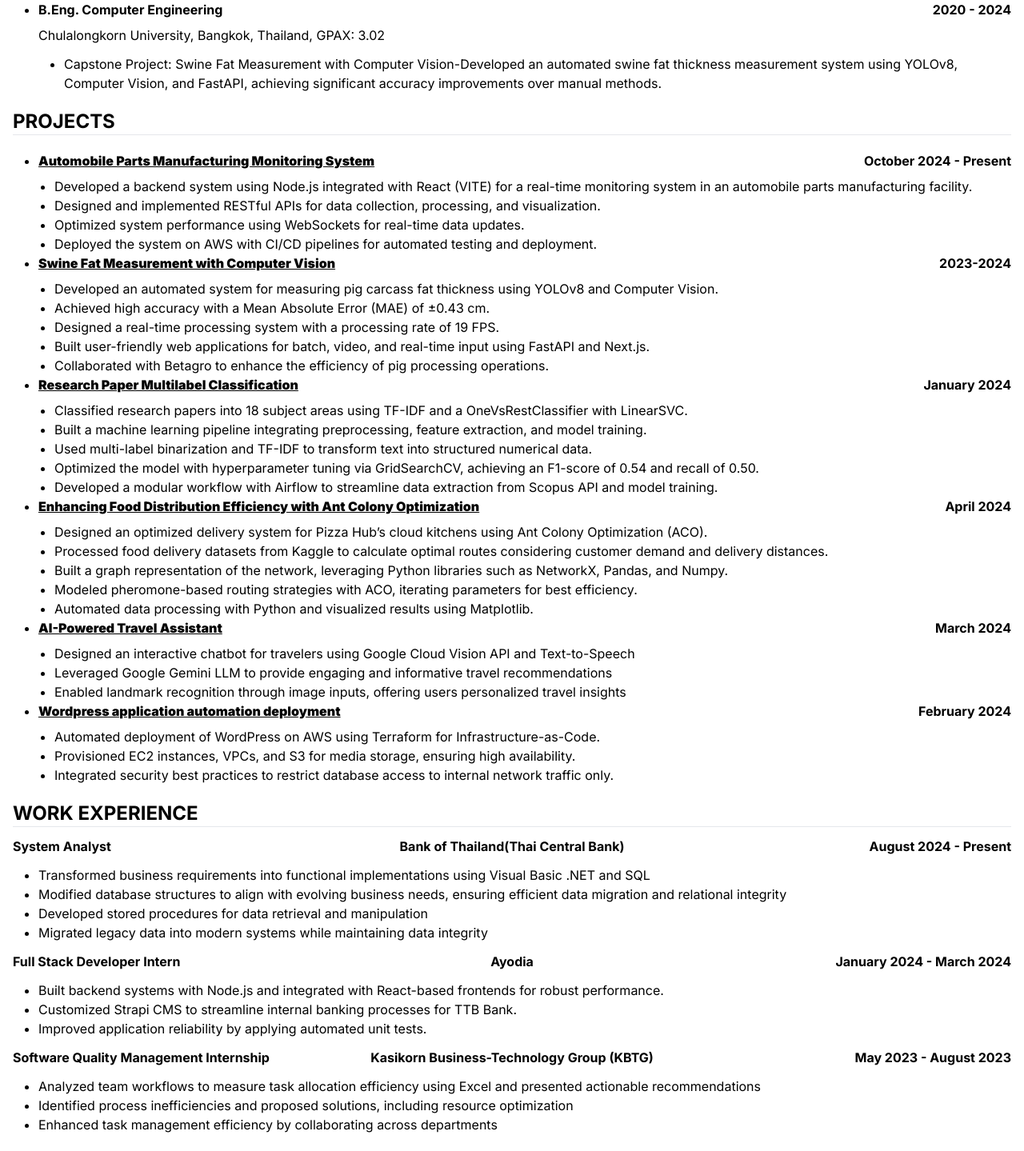
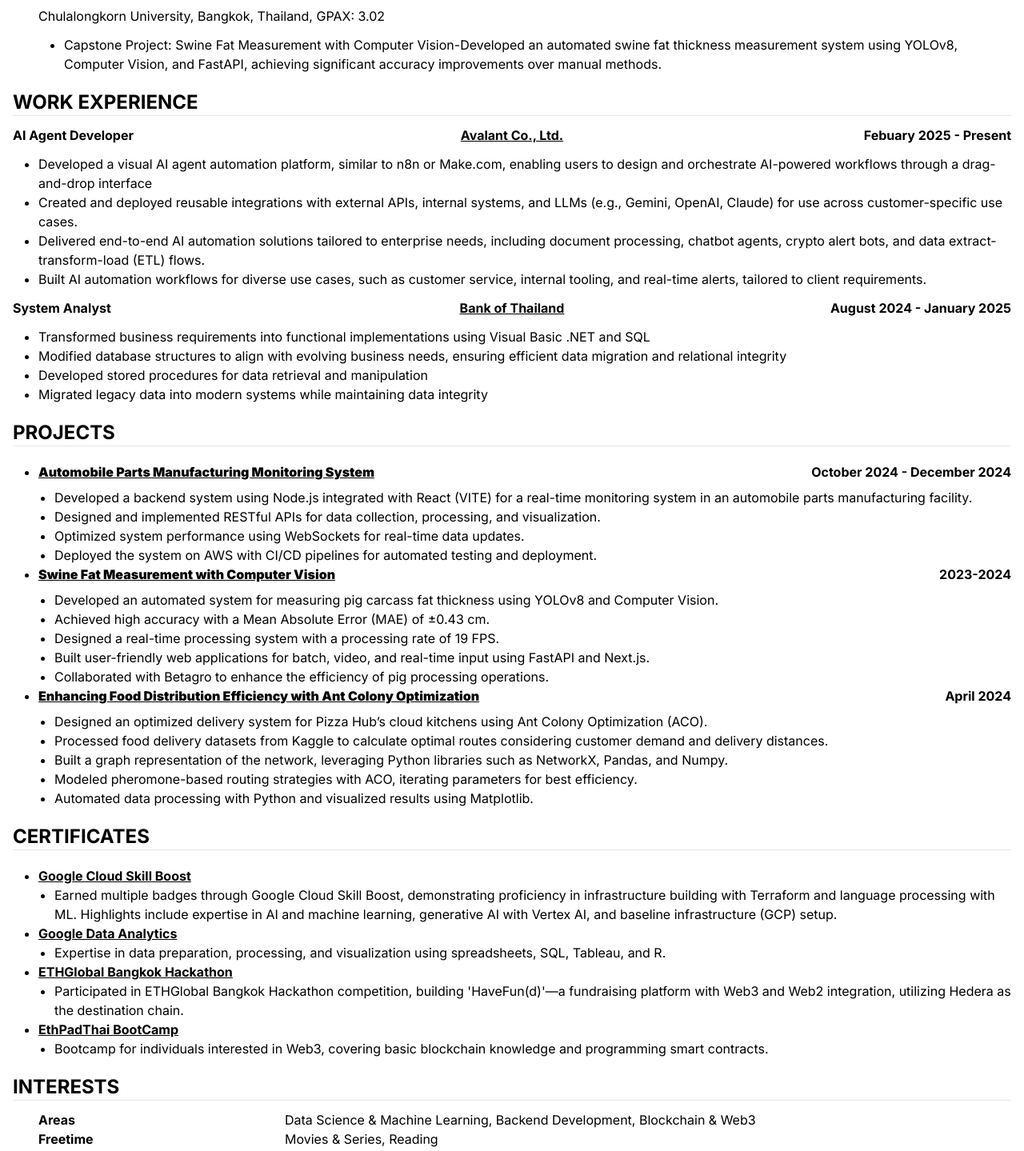
Before and after one commit to tumrabert/tumrabert_landingPage, a Next.js app: page /resume in a window 1280 px wide. Shown: the part 1019-2458 px from the top of the page at 80% size. Built offline with nearby package versions, Linux system fonts and the light colour scheme.

Commit message:
Update Resume Content and Layout

```diff
--- a/app/components/MainContent.tsx
+++ b/app/components/MainContent.tsx
@@ -34,8 +34,8 @@
       <Archievements archievements={data.achievements} />
       <Technologies technologies={data.technologies} />
       <Education educations={data.educations} />
+      <Work workExperiences={data.workExperiences} />
       <Projects projects={data.projects} />
-      <Work workExperiences={data.workExperiences} />
       <Certificates certificates={data.certificates} />
       <Interests interests={data.interests} />
     </div>
--- a/public/data/profile.json
+++ b/public/data/profile.json
@@ -18,7 +18,7 @@
     "url": "",
     "hide": false}
   ],
-  "summary": "**Python Developer** with **3 years of experience** in **backend development, data processing, and automation**. Proficient in **Flask, FastAPI, and Django**, with a strong foundation in **API development, database management, and cloud deployment** using **AWS and GCP**. Experienced in **building efficient and maintainable systems**, integrating **data pipelines**, and collaborating with **frontend developers and data teams**. Adept at **writing clean, reusable code**, optimizing **performance**, and implementing **security best practices**. Passionate about **solving real-world problems** through well-structured and scalable software solutions.",
+  "summary": "**Software Engineer** with experience in **backend development**, **data processing**, and **machine learning**. Proficient in **Python**, **Flask**, and **FastAPI**, with exposure to cloud platforms like **AWS** and **GCP**. Comfortable working with data using **Pandas**, **SQL**, and **NumPy**, and familiar with building and deploying ML models using **TensorFlow**. Interested in applying practical **software** and **data solutions** to solve real-world problems.",
   "projects": [
     {
       "name": "Automobile Parts Manufacturing Monitoring System ",
@@ -33,7 +33,7 @@
       ],
       "url": "",
       "hide": false,
-      "year": "October 2024 - Present"
+      "year": "October 2024 - December 2024"
     },
     {
       "name": "Swine Fat Measurement with Computer Vision",
@@ -49,19 +49,6 @@
       "year": "2023-2024"
     },
     {
-      "name": "Research Paper Multilabel Classification",
-      "details": [
-        "Classified research papers into 18 subject areas using TF-IDF and a OneVsRestClassifier with LinearSVC.",
-        "Built a machine learning pipeline integrating preprocessing, feature extraction, and model training.",
-        "Used multi-label binarization and TF-IDF to transform text into structured numerical data.",
-        "Optimized the model with hyperparameter tuning via GridSearchCV, achieving an F1-score of 0.54 and recall of 0.50.",
-        "Developed a modular workflow with Airflow to streamline data extraction from Scopus API and model training."
-      ],
-      "url": "https://shorturl.at/5JzlJ",
-      "hide": false,
-      "year": "January 2024"
-    },
-    {
       "name": "Enhancing Food Distribution Efficiency with Ant Colony Optimization ",
       "details": [
         "Designed an optimized delivery system for Pizza Hub’s cloud kitchens using Ant Colony Optimization (ACO).",
@@ -73,28 +60,6 @@
       "url": "https://github.com/tumrabert/ACO_restaurant",
       "hide": false,
       "year": "April 2024"
-    },
-    {
-      "name": "AI-Powered Travel Assistant",
-      "details": [
-        "Designed an interactive chatbot for travelers using Google Cloud Vision API and Text-to-Speech",
-        "Leveraged Google Gemini LLM to provide engaging and informative travel recommendations",
-        "Enabled landmark recognition through image inputs, offering users personalized travel insights"
-      ],
-      "url": "https://github.com/clickCA/Geographically-Gifted-Giraffe-GGG",
-      "hide": false,
-      "year": "March 2024"
-    },
-    {
-      "name": "Wordpress application automation deployment",
-      "details": [
-        "Automated deployment of WordPress on AWS using Terraform for Infrastructure-as-Code.",
-        "Provisioned EC2 instances, VPCs, and S3 for media storage, ensuring high availability.",
-        "Integrated security best practices to restrict database access to internal network traffic only."
-      ],
-      "url": "https://github.com/tumrabert/Cloud_Midterm_Project",
-      "hide": false,
-      "year": "February 2024"
     }
   ],
   "technologies": [
@@ -165,40 +130,29 @@
   ],
   "workExperiences": [
     {
+      "position": "AI Agent Developer",
+      "company": "Avalant Co., Ltd.",
+      "url": "https://avlgb.com/",
+      "start": "Febuary 2025",
+      "end": "Present",
+      "details": [
+        "Developed a visual AI agent automation platform, similar to n8n or Make.com, enabling users to design and orchestrate AI-powered workflows through a drag-and-drop interface",
+        "Created and deployed reusable integrations with external APIs, internal systems, and LLMs (e.g., Gemini, OpenAI, Claude) for use across customer-specific use cases.",
+        "Delivered end-to-end AI automation solutions tailored to enterprise needs, including document processing, chatbot agents, crypto alert bots, and data extract-transform-load (ETL) flows.",
+        "Built AI automation workflows for diverse use cases, such as customer service, internal tooling, and real-time alerts, tailored to client requirements."
+      ]
+    },
+    {
       "position": "System Analyst",
-      "company": "Bank of Thailand(Thai Central Bank)",
-      "url": "",
+      "company": "Bank of Thailand",
+      "url": "https://www.bot.or.th/",
       "start": "August 2024",
-      "end": "Present",
+      "end": "January 2025",
       "details": [
         " Transformed business requirements into functional implementations using Visual Basic .NET and SQL",
         "Modified database structures to align with evolving business needs, ensuring efficient data migration and relational integrity",
         "Developed stored procedures for data retrieval and manipulation",
         "Migrated legacy data into modern systems while maintaining data integrity"
-      ]
-    },
-    {
-      "position": "Full Stack Developer Intern",
-      "company": "Ayodia",
-      "url": "",
-      "start": "January 2024",
-      "end": "March 2024",
-      "details": [
-        "Built backend systems with Node.js and integrated with React-based frontends for robust performance.",
-        "Customized Strapi CMS to streamline internal banking processes for TTB Bank.",
-        "Improved application reliability by applying automated unit tests."
-      ]
-    },
-    {
-      "position": "Software Quality Management Internship",
-      "company": "Kasikorn Business-Technology Group (KBTG)",
-      "url": "",
-      "start": "May 2023",
-      "end": "August 2023",
-      "details": [
-        "Analyzed team workflows to measure task allocation efficiency using Excel and presented actionable recommendations",
-        "Identified process inefficiencies and proposed solutions, including resource optimization",
-        "Enhanced task management efficiency by collaborating across departments"
       ]
     }
   ],
@@ -218,10 +172,8 @@
     {
       "title": "Areas",
       "details": [
-        "Financial payment systems, driven by a passion for creating impactful solutions in the banking industry.",
-        "Cloud Engineer",
+        "Data Science & Machine Learning",
         "Backend Development",
-        "Productivity & Life-hacks",
         "Blockchain & Web3"
       ]
     },
```
